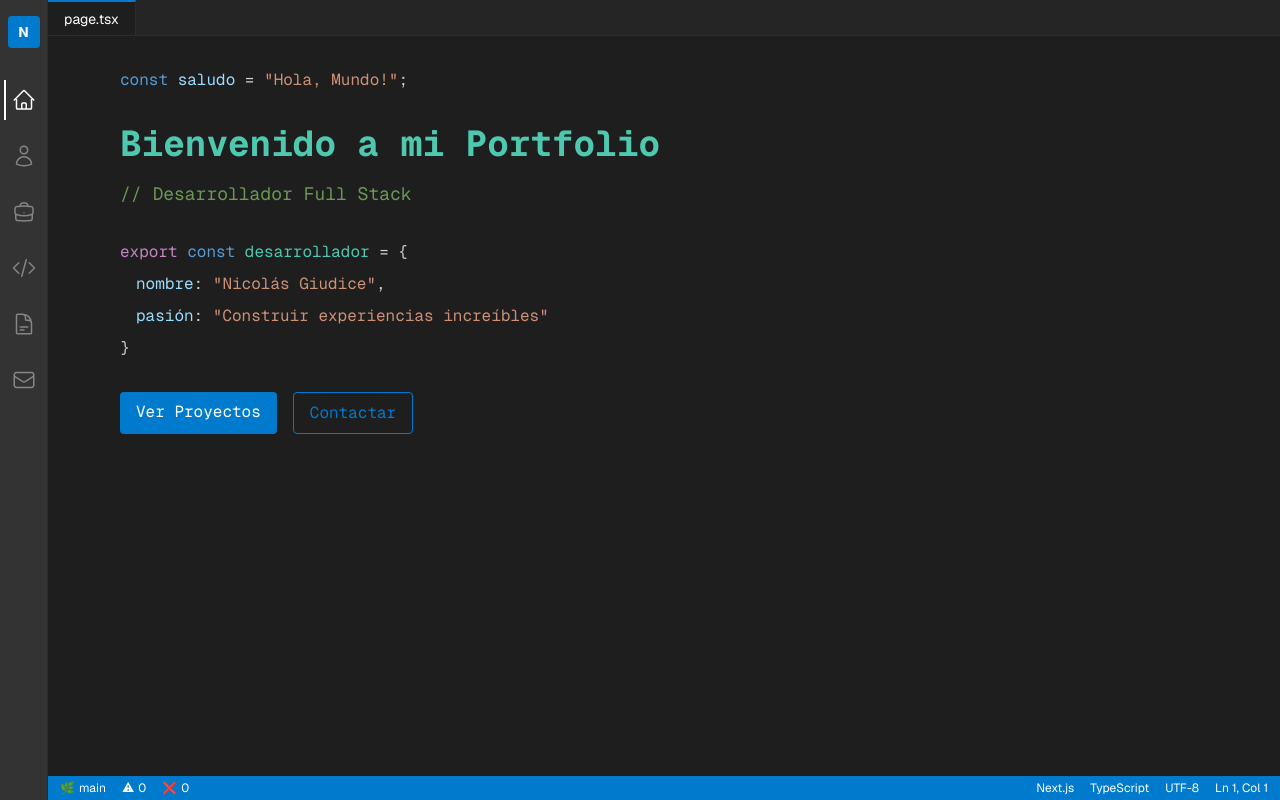
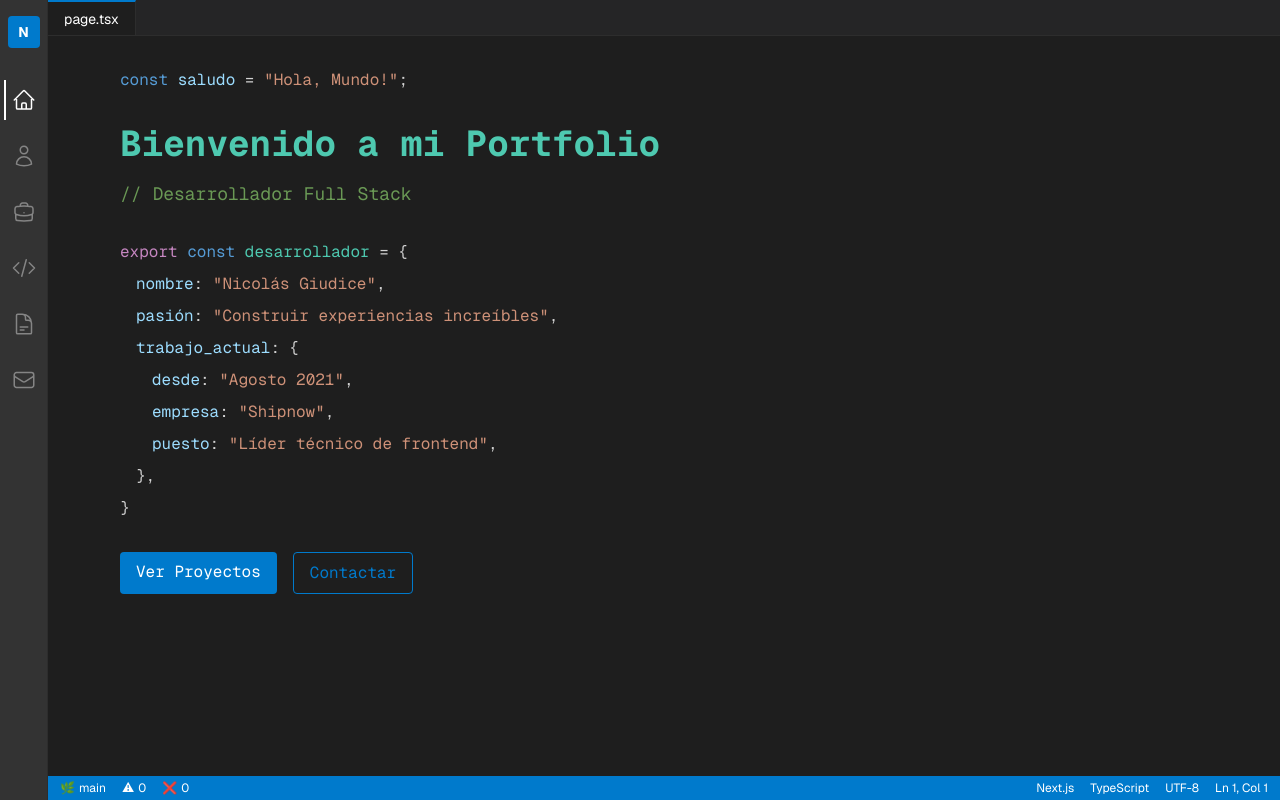
Before and after one commit to NGiudiDev/ngiudi-portfolio, a Next.js app: page / in a window 1280 px wide. Built offline with nearby package versions, Linux system fonts and the light colour scheme.

Commit message:
update content

```diff
--- a/src/app/page.tsx
+++ b/src/app/page.tsx
@@ -34,8 +34,29 @@ export default function Home() {
 
           <p className="pl-4">
             <span className="text-[#9cdcfe]">pasión</span>:
-            <span className="text-[#ce9178]"> &quot;Construir experiencias increíbles&quot;</span>
+            <span className="text-[#ce9178]"> &quot;Construir experiencias increíbles&quot;</span>,
           </p>
+
+          <p className="pl-4">
+            <span className="text-[#9cdcfe]">trabajo_actual</span>: &#123;
+          </p>
+
+          <p className="pl-8">
+            <span className="text-[#9cdcfe]">desde</span>:
+            <span className="text-[#ce9178]"> &quot;Agosto 2021&quot;</span>,
+          </p>
+
+          <p className="pl-8">
+            <span className="text-[#9cdcfe]">empresa</span>:
+            <span className="text-[#ce9178]"> &quot;Shipnow&quot;</span>,
+          </p>
+
+          <p className="pl-8">
+            <span className="text-[#9cdcfe]">puesto</span>:
+            <span className="text-[#ce9178]"> &quot;Líder técnico de frontend&quot;</span>,
+          </p>
+
+          <p className="pl-4">&#125;,</p>
 
           <p>&#125;</p>
         </div>
```
